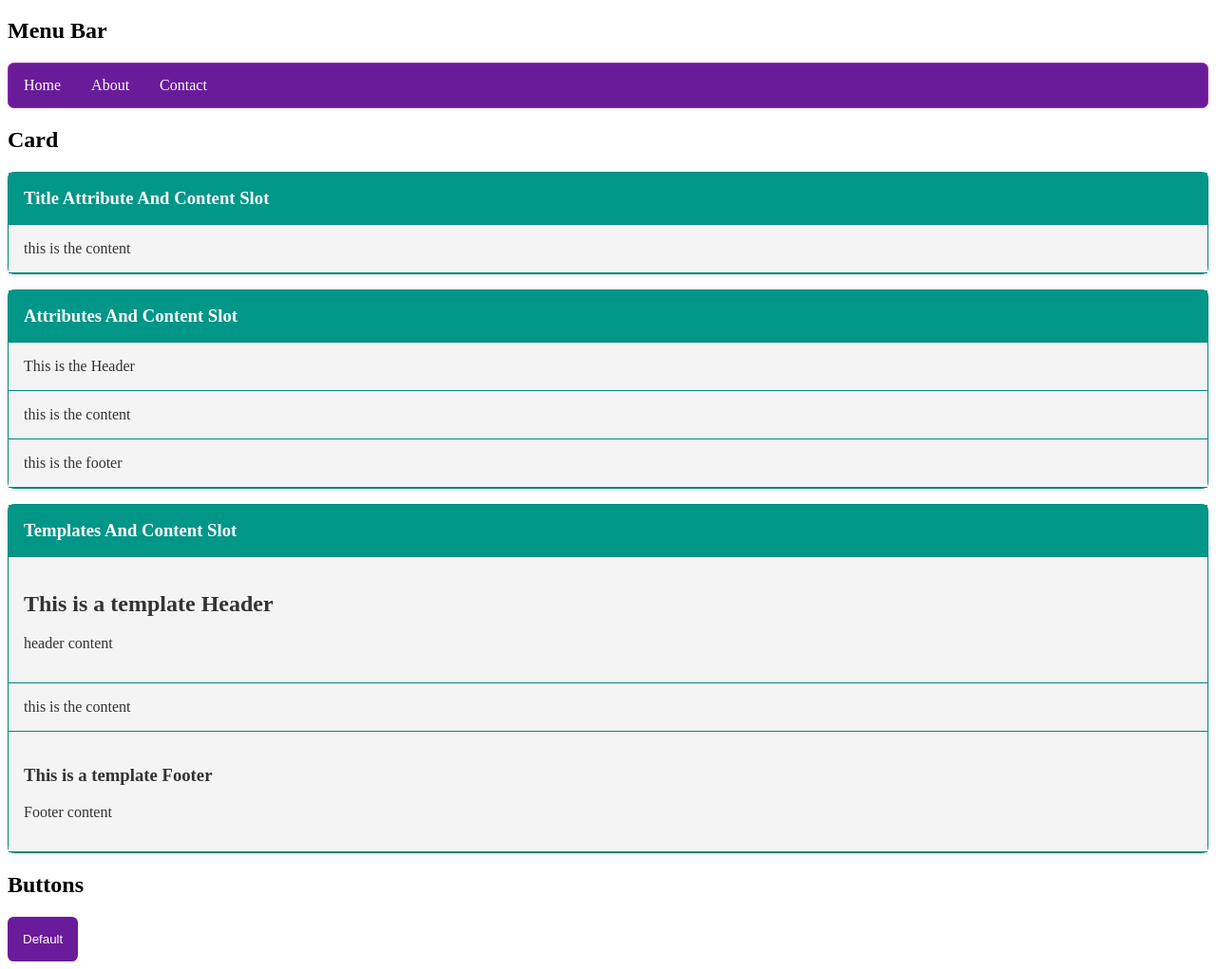
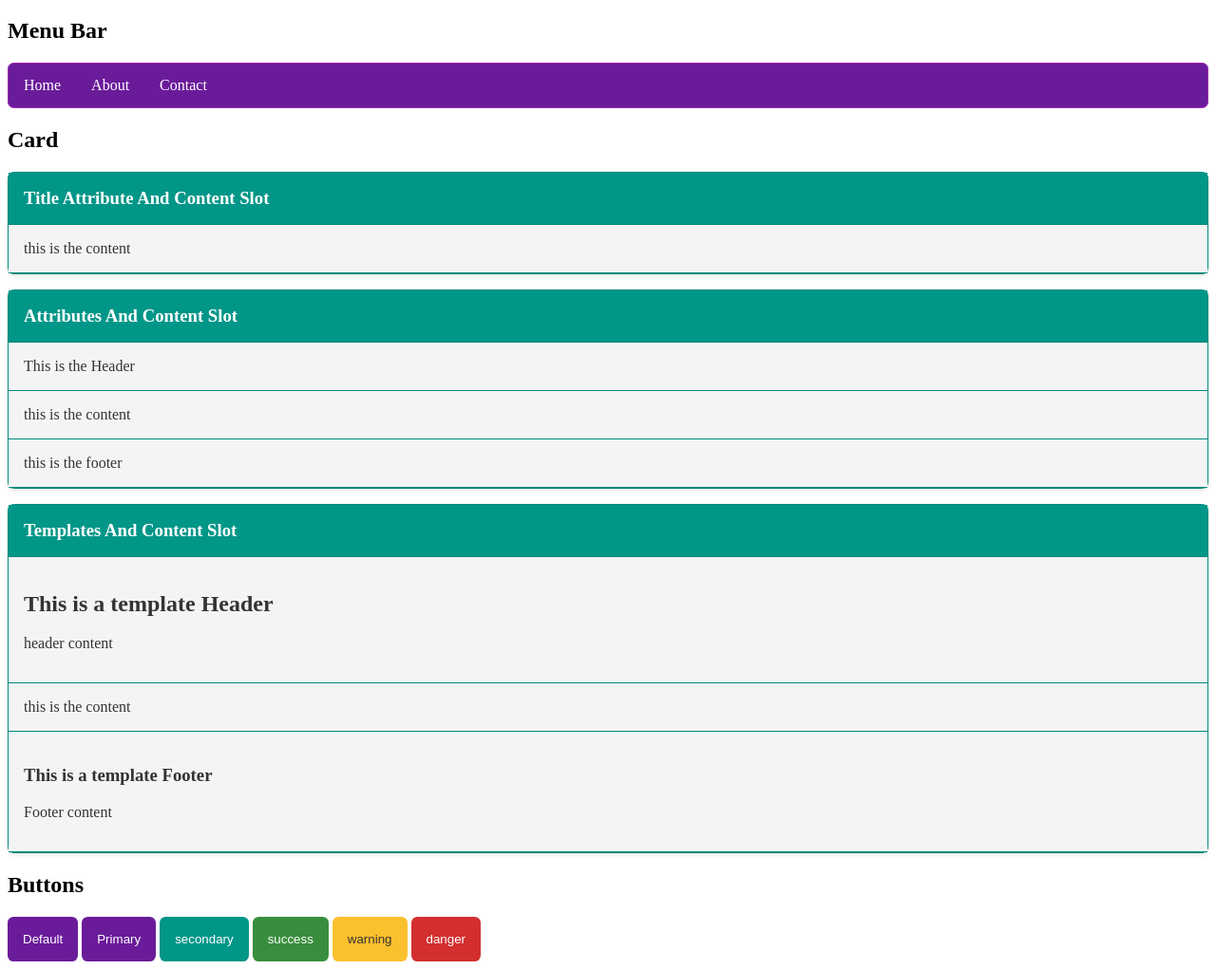
Before and after one commit to ErlendTufteland/web-components, a plain HTML site: page index.html in a window 1280 px wide. Shown: the part 61-1082 px from the top of the page at 95% size. Drawn offline with Linux system fonts and the light colour scheme.

Commit message:
Update button styles

```diff
--- a/index.html
+++ b/index.html
@@ -60,7 +60,12 @@
     </s-card>
 
     <h2>Buttons</h2>
-    <s-button severity="primary">Default</s-button>
+    <s-button>Default</s-button>
+    <s-button severity="primary">Primary</s-button>
+    <s-button severity="secondary">secondary</s-button>
+    <s-button severity="success">success</s-button>
+    <s-button severity="warning">warning</s-button>
+    <s-button severity="danger">danger</s-button>
 
 
 </body>
```
